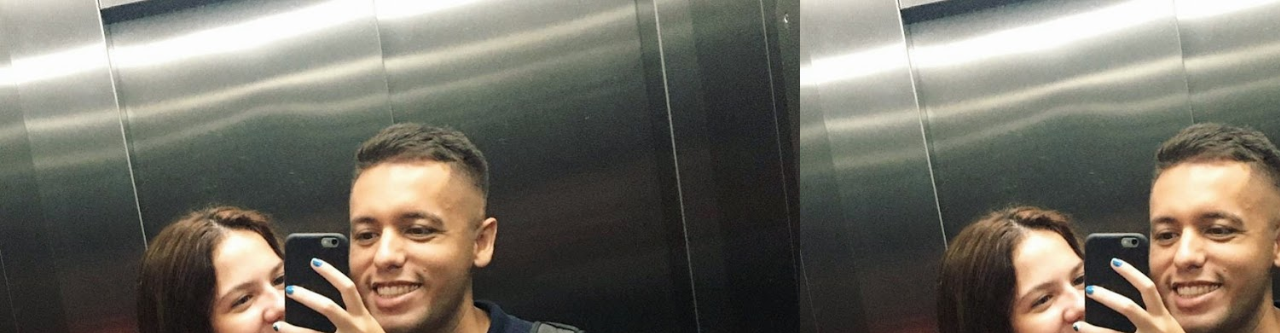
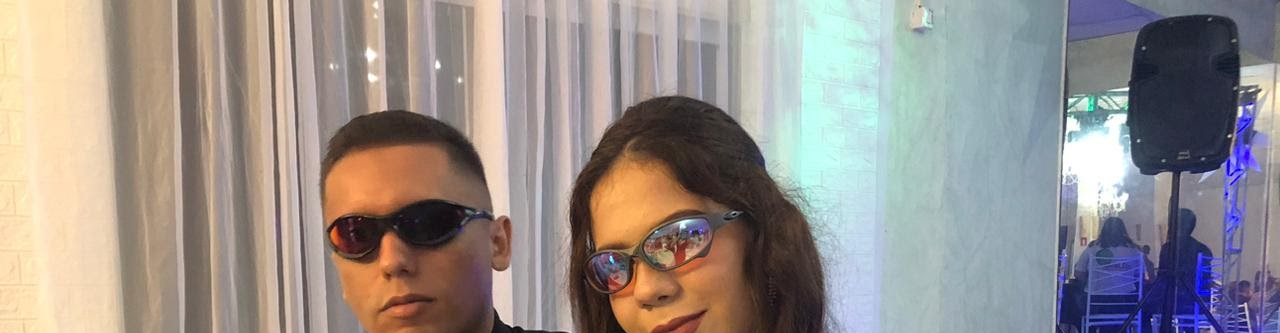
Before and after one commit to devjoaok/joaoevitoria, a plain HTML site: page index.html in a window 1280 px wide. Shown: the top 333 px of the page. Drawn offline with Linux system fonts and the light colour scheme.

Commit message:
[MOD] Alterando imagem de fundo
Signed-off-by: João Carvalho <joao.carvalho@tmh.com.br>

```diff
--- a/index.html
+++ b/index.html
@@ -9,8 +9,9 @@
       font-family: 'Titillium Web', sans-serif;
       color: #666666;
       text-align: center;
-      background-image: url(webroot/images/background_3.jpg);
-      background-size: contain;
+      background-image: url(webroot/images/background_1.jpg);
+      background-size: cover;
+      background-position: center;
     }
     .box{
       color: #fff;
```
Also changed, not shown: webroot/images/background_1.jpg (added).
